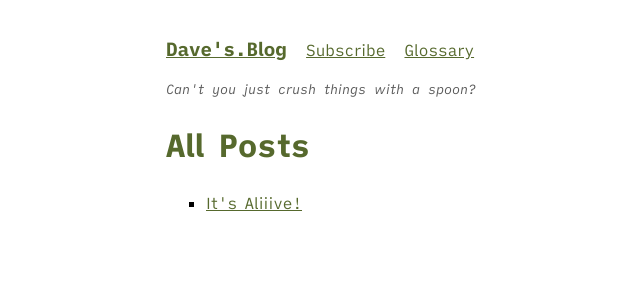
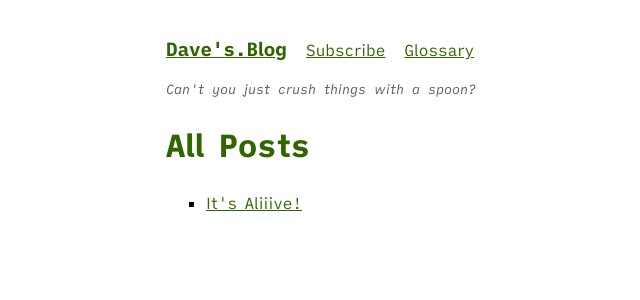
Before and after one commit to dchssr/dchssr.github.io, a Jekyll site: the page built from index.html, in a window 1280 px wide. Shown: the top 300 px of the page, without its empty margins (90-730 px from the left). Built offline with Jekyll 4.4.1, drawn with Linux system fonts in a browser that asks for light colours.

Commit message:
Change accent color from `olive` to `green-warmer`
Additionally:
* Link colors are now `red` instead of `rust`.
* Block quotes follow the accent color instead of just green.

```diff
--- a/assets/styles/main.css
+++ b/assets/styles/main.css
@@ -11,16 +11,16 @@
     --dave--fg-dim:  var(--modus-operandi--fg-dim);
     --dave--bg-dim:  var(--modus-operandi--bg-inactive);
 
-    --dave--accent-1: var(--modus-operandi--olive);
+    --dave--accent-1: var(--modus-operandi--green-warmer);
 
     --dave--fg-link:       var(--dave--accent-1);
-    --dave--fg-link-hover: var(--modus-operandi--rust);
+    --dave--fg-link-hover: var(--modus-operandi--red-warmer);
     --dave--bg-link:       var(--modus-operandi--bg-green-nuanced);
     --dave--fg-selection:  var(--modus-operandi--fg-main);
     --dave--bg-selection:  var(--modus-operandi--bg-active);
     --dave--fg-table-head: var(--dave--bg-main);
     --dave--bg-table-head: var(--dave--accent-1);
-    --dave--fg-blockquote: var(--modus-operandi--green);
+    --dave--fg-blockquote: var(--dave--accent-1);
 
     --dave--ff-sans: "iA Writer Quattro", sans-serif;
     --dave--ff-mono: "iA Writer Mono", monospace;
```
